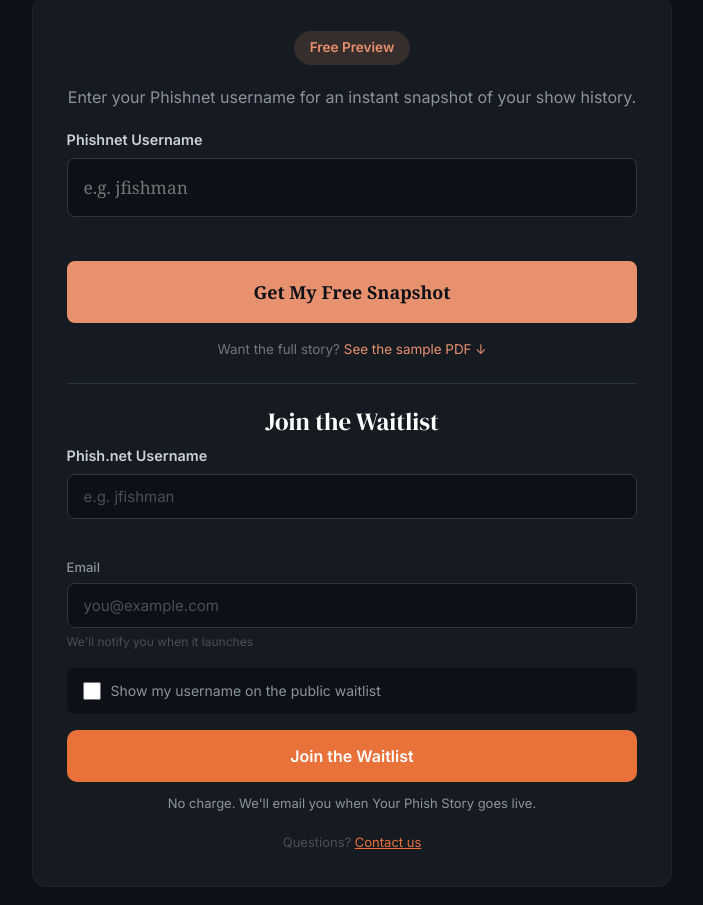
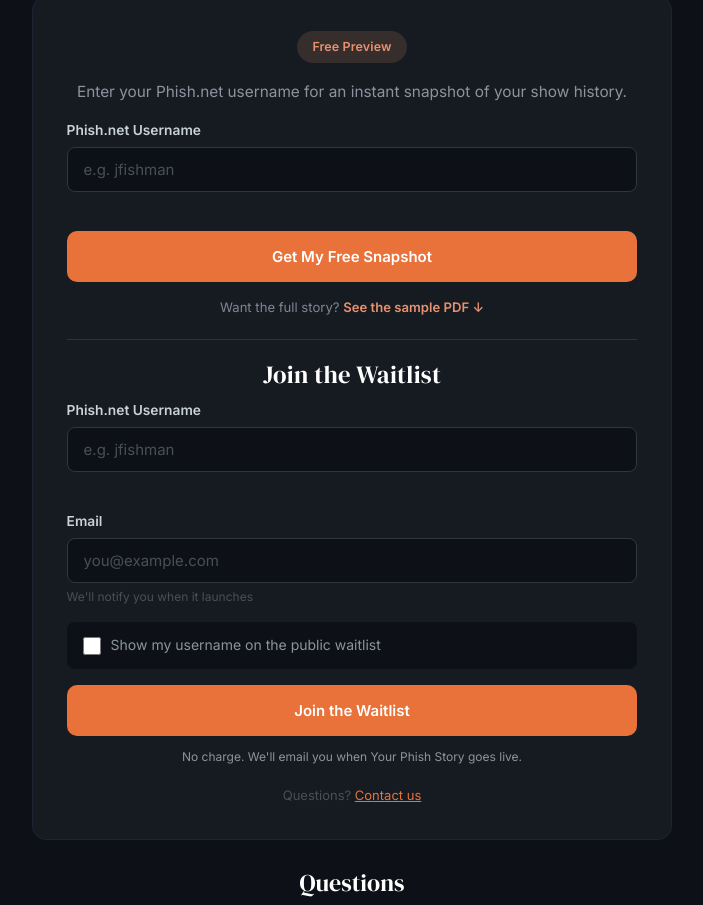
Before and after one commit to mccooltm-ux/your-phish-story, a website: page public/index.html in a window 1280 px wide. Shown: the part 1433-2338 px from the top of the page, without its empty margins (288-991 px from the left). Drawn offline with Linux system fonts and the light colour scheme; no server answers.

Commit message:
Normalize merged card typography and color styling

```diff
--- a/public/index.html
+++ b/public/index.html
@@ -366,6 +366,62 @@
       margin-bottom: 32px;
     }
 
+    .merged-card {
+      background: #161b22;
+      border: 1px solid #1c2333;
+      border-radius: 14px;
+      padding: 2.1rem;
+      max-width: 640px;
+      margin: 0 auto;
+    }
+
+    .preview-pill {
+      display: inline-block;
+      background: rgba(232,145,110,0.15);
+      color: #e8916e;
+      padding: 0.38rem 0.95rem;
+      border-radius: 20px;
+      font-size: 0.78rem;
+      font-weight: 700;
+      letter-spacing: 0.01em;
+      margin-bottom: 1.05rem;
+    }
+
+    .snapshot-copy {
+      color: var(--text-muted);
+      font-size: 0.96rem;
+      margin-bottom: 1rem;
+      line-height: 1.5;
+    }
+
+    .snapshot-helper {
+      color: #7d8793;
+      font-size: 0.82rem;
+      margin-top: 0.95rem;
+      margin-bottom: 1.3rem;
+    }
+
+    .snapshot-helper a {
+      color: #e8916e;
+      text-decoration: none;
+      font-weight: 600;
+    }
+
+    .snapshot-divider {
+      border-top: 1px solid #2a3342;
+      margin: 0 0 1.25rem;
+    }
+
+    .card-section-title {
+      font-family:'DM Serif Display',serif;
+      font-size:1.55rem;
+      color:#fff;
+      font-weight:400;
+      line-height:1.2;
+      margin-bottom:10px;
+      letter-spacing: 0.01em;
+    }
+
     .form-group {
       margin-bottom: 16px;
       text-align: left;
@@ -373,9 +429,9 @@
 
     .form-group label {
       display: block;
-      font-size: 13px;
-      font-weight: 500;
-      color: var(--text-muted);
+      font-size: 0.86rem;
+      font-weight: 600;
+      color: #c9d1d9;
       margin-bottom: 6px;
     }
 
@@ -445,7 +501,7 @@
       color: #fff;
       border: none;
       border-radius: 10px;
-      font-size: 16px;
+      font-size: 15px;
       font-weight: 600;
       font-family: inherit;
       cursor: pointer;
@@ -475,7 +531,7 @@
 
     .order-submit-note {
       margin-top: 12px;
-      font-size: 13px;
+      font-size: 12px;
       color: #8b949e;
       font-weight: 400;
       line-height: 1.5;
@@ -745,22 +801,24 @@
 
   <!-- Free Snapshot Section -->
   <section id="snapshot" style="padding: 0 1.5rem 1.5rem; text-align: center; max-width: 980px; margin: 0 auto;">
-    <div style="background: #161b22; border: 1px solid #1c2333; border-radius: 14px; padding: 2.1rem; max-width: 640px; margin: 0 auto;">
-      <div style="display: inline-block; background: rgba(232,145,110,0.15); color: #e8916e; padding: 0.4rem 1rem; border-radius: 20px; font-size: 0.85rem; font-weight: bold; margin-bottom: 1.25rem;">Free Preview</div>
-      <p style="color: #8b949e; font-size: 1rem; margin-bottom: 1.05rem;">Enter your Phishnet username for an instant snapshot of your show history.</p>
+    <div class="merged-card">
+      <div class="preview-pill">Free Preview</div>
+      <p class="snapshot-copy">Enter your Phish.net username for an instant snapshot of your show history.</p>
       <form id="snapshot-form" style="text-align: left;">
-        <label style="display: block; color: #c9d1d9; font-size: 0.9rem; margin-bottom: 0.45rem; font-weight: bold;">Phishnet Username</label>
-        <input type="text" id="snapshot-username" placeholder="e.g. jfishman" required style="width: 100%; padding: 1.05rem 1rem; background: #0d1117; border: 1px solid #30363d; border-radius: 8px; color: #e2e8f0; font-size: 1.08rem; margin-bottom: 0.35rem; font-family: Georgia, serif;">
-        <div class="username-status" id="snapshot-username-status" style="margin-bottom: 1.05rem;"></div>
-        <button type="submit" id="snapshot-btn" style="width: 100%; padding: 1.08rem 1.2rem; background: #e8916e; border: 2px solid #e8916e; color: #0d1117; font-size: 1.12rem; font-weight: bold; border-radius: 8px; cursor: pointer; font-family: Georgia, serif; transition: all 0.2s;">Get My Free Snapshot</button>
+        <div class="form-group">
+          <label for="snapshot-username">Phish.net Username</label>
+          <input type="text" id="snapshot-username" placeholder="e.g. jfishman" required>
+          <div class="username-status" id="snapshot-username-status" style="margin-bottom: 1.05rem;"></div>
+        </div>
+        <button type="submit" id="snapshot-btn" class="btn-primary">Get My Free Snapshot</button>
       </form>
       <div id="snapshot-error" style="display: none; margin-top: 1rem; padding: 0.75rem; background: #3a1c1c; color: #ff6b6b; border-radius: 8px; font-size: 0.9rem;"></div>
-      <p style="color: #6e7681; font-size: 0.84rem; margin-top: 1rem; margin-bottom: 1.4rem;">Want the full story? <a href="#sample-preview" id="snapshot-full-link-text" style="color: #e8916e; text-decoration: none;">See the sample PDF &darr;</a></p>
+      <p class="snapshot-helper">Want the full story? <a href="#sample-preview" id="snapshot-full-link-text">See the sample PDF &darr;</a></p>
 
-      <div style="border-top: 1px solid #2a3342; margin: 0 0 1.4rem;"></div>
+      <div class="snapshot-divider"></div>
 
       <div id="order">
-      <h2 style="font-family:'DM Serif Display',serif;font-size:1.55rem;color:#fff;font-weight:400;line-height:1.2;margin-bottom:8px;">Join the Waitlist</h2>
+      <h2 class="card-section-title">Join the Waitlist</h2>
 
       <div id="waitlist-stats" style="display:none;background:#111722;border:1px solid #1f2a3c;border-radius:12px;padding:14px 12px;margin-bottom:18px;">
         <div style="display:grid;grid-template-columns:repeat(3,minmax(0,1fr));gap:10px;">
@@ -775,7 +833,7 @@
 
       <form id="waitlist-form" onsubmit="return false;">
         <div class="form-group">
-          <label for="waitlist-username" style="font-size:0.9rem;font-weight:700;color:#c9d1d9;">Phish.net Username</label>
+          <label for="waitlist-username">Phish.net Username</label>
           <input type="text" id="waitlist-username" name="username" placeholder="e.g. jfishman" required autocomplete="off" />
           <div class="username-status" id="waitlist-username-status"></div>
         </div>
@@ -798,7 +856,7 @@
       </form>
 
       <div id="public-waitlist-wrap" style="display:none;margin-top:18px;padding-top:16px;border-top:1px solid var(--border);">
-        <div style="font-family:'DM Serif Display',serif;font-size:1.55rem;color:#fff;font-weight:400;line-height:1.2;margin-bottom:8px;">Fan Waitlist</div>
+        <div class="card-section-title" style="margin-bottom:8px;">Fan Waitlist</div>
         <div id="public-waitlist-list" style="display:flex;flex-wrap:wrap;gap:8px;"></div>
       </div>
 
```
